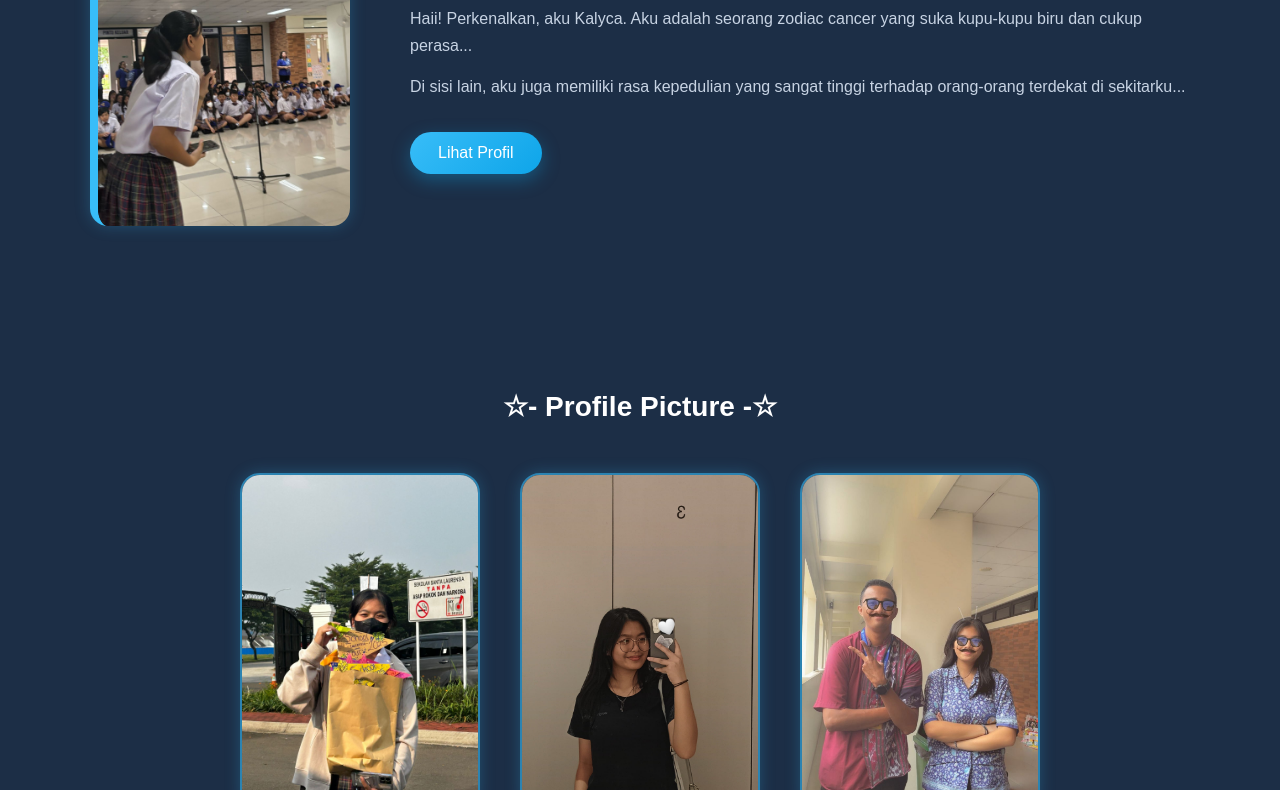
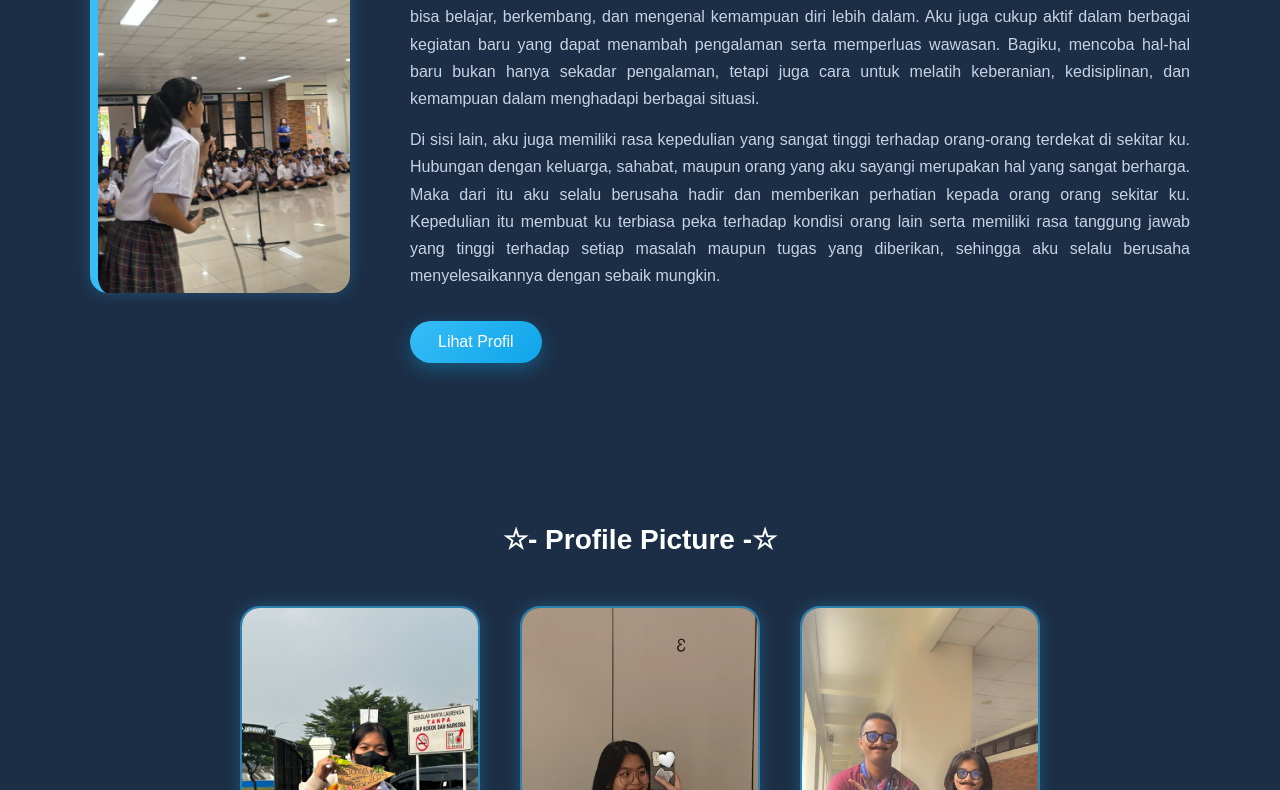
Before and after one commit to kalycawijaya-boop/my-website, a plain HTML site: page index.html in a window 1280 px wide. Shown: the part 251-1041 px from the top of the page. Drawn offline with Linux system fonts and the light colour scheme.

Commit message:
Add files via upload

```diff
--- a/index.html
+++ b/index.html
@@ -1,8 +1,6 @@
 <!DOCTYPE html>
 <html lang="id">
 <head>
-  <title>CV - Kalyca Lucilia</title>
-  <link rel="icon" type="image/png" href="logolas.png">
   <meta charset="UTF-8">
   <meta name="viewport" content="width=device-width, initial-scale=1.0">
   <title>CV Kalyca Lucilia Wijaya</title>
@@ -28,15 +26,14 @@
       </div>
 
       <div class="hero-text">
+        <h1>Halo, Saya Kalyca Lucilia Wijaya</h1>
+        <p style="text-align: justify;">
+          Haii! Perkenalkan, aku Kalyca. AKu adalah seorang zodiac cancer yang yangsuka kupu-kupu biru dan cukup perasa. Aku adalah tipe orang yang merasa bahwa tantangan itu harus di coba. Karena dengan itu, aku jadi bisa belajar, berkembang, dan mengenal kemampuan diri lebih dalam. Aku juga cukup aktif dalam berbagai kegiatan baru yang dapat menambah pengalaman serta memperluas wawasan. Bagiku, mencoba hal-hal baru bukan hanya sekadar pengalaman, tetapi juga cara untuk melatih keberanian, kedisiplinan, dan kemampuan dalam menghadapi berbagai situasi.
+        </p>
 
-        <h1>Halo, Saya Kalyca Lucilia Wijaya</h1>
-        <p>
-  Haii! Perkenalkan, aku Kalyca. Aku adalah seorang zodiac cancer yang suka kupu-kupu biru dan cukup perasa...
-</p>
-
-<p>
-  Di sisi lain, aku juga memiliki rasa kepedulian yang sangat tinggi terhadap orang-orang terdekat di sekitarku...
-</p>
+        <p style="text-align: justify;">
+          Di sisi lain, aku juga memiliki rasa kepedulian yang sangat tinggi terhadap orang-orang terdekat di sekitar ku. Hubungan dengan keluarga, sahabat, maupun orang yang aku sayangi merupakan hal yang sangat berharga. Maka dari itu aku selalu berusaha hadir dan memberikan perhatian kepada orang orang sekitar ku. Kepedulian itu membuat ku terbiasa peka terhadap kondisi orang lain serta memiliki rasa tanggung jawab yang tinggi terhadap setiap masalah maupun tugas yang diberikan, sehingga aku selalu berusaha menyelesaikannya dengan sebaik mungkin.
+        </p>
 
         <!-- BUTTON SCROLL KE GALLERY -->
         <a href="#gallery" class="btn">Lihat Profil</a>
```
